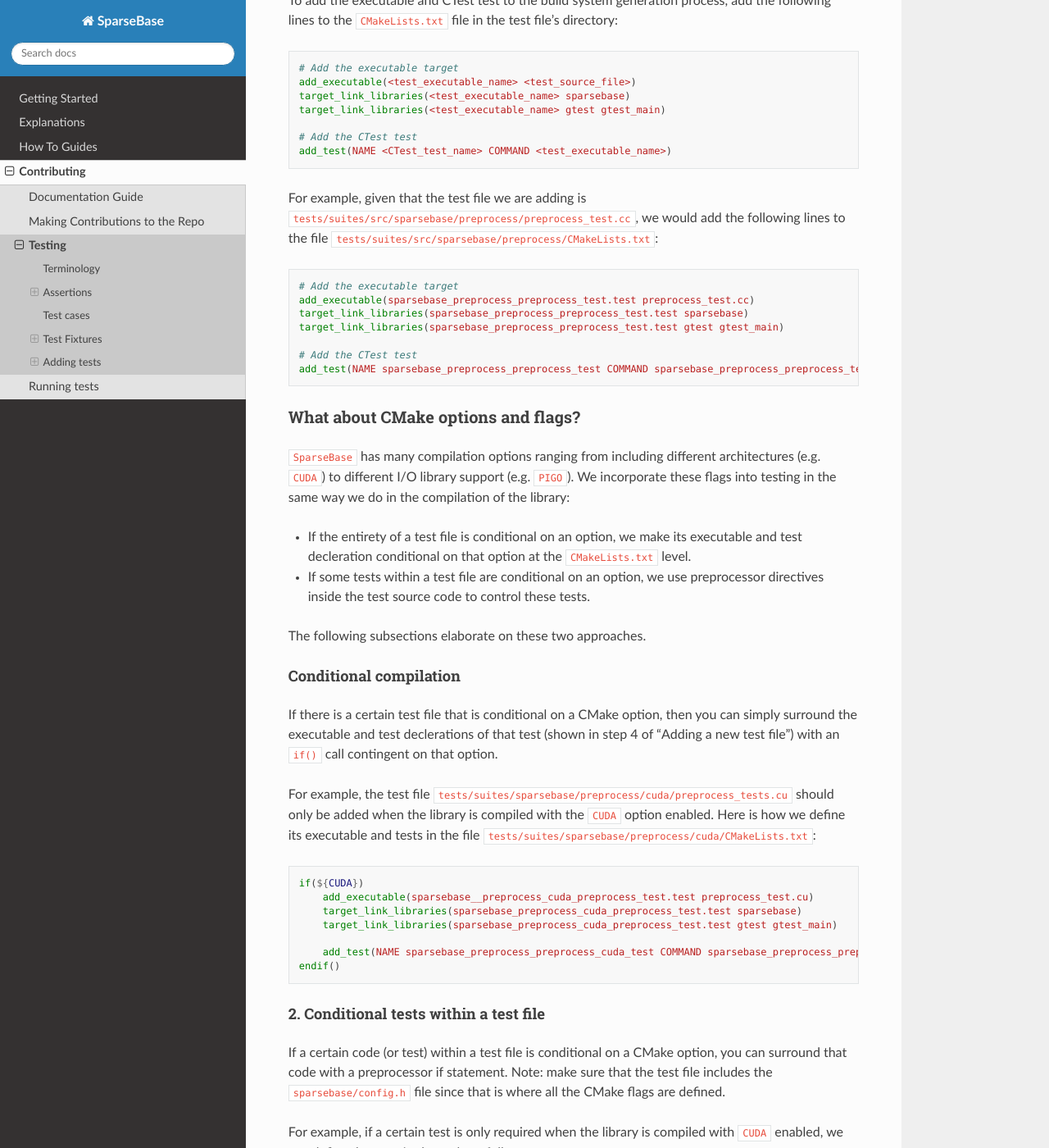
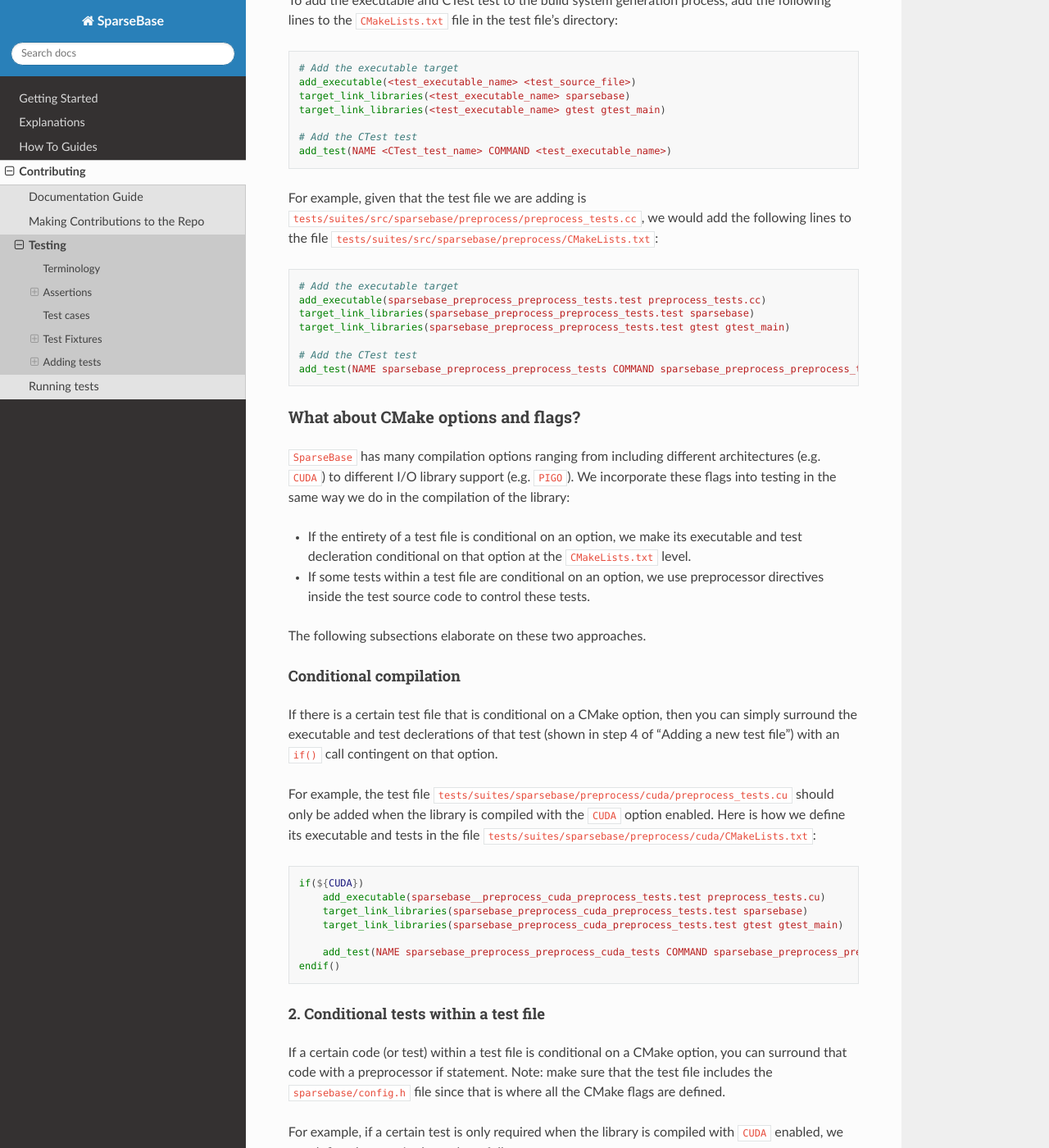
Before and after one commit to sparcityeu/SparseBase, a Sphinx documentation site: the page built from docs/pages/contributing/testing_guide.md, in a window 1280 px wide and 1400 px high, scrolled down 5553 px. Shown: the whole window at 82% size. Built offline with Sphinx 7.4.7 and the Read the Docs theme 2.0.0, drawn with Linux system fonts in a browser that asks for light colours; pages that are not in the unit, such as notebooks, are missing from menus; some of the changed text lies outside the part shown.

Commit message:
Changed test file suffix to '_tests' from '_test'

````diff
--- a/docs/pages/contributing/testing_guide.md
+++ b/docs/pages/contributing/testing_guide.md
@@ -164,9 +164,9 @@
 
 #### 3. Create the tests source file.
 
-The file you create will be located in the test directory determined in step 1. It will have the same name as the source file that it is testing, with the addition of the suffix `_test`.
+The file you create will be located in the test directory determined in step 1. It will have the same name as the source file that it is testing, with the addition of the suffix `_tests`.
 
-For example, if the source file you are testing is `sparsebase/src/sparsebase/preprocess/preprocess.cc`, you will create the file `tests/suites/src/sparsebase/preprocess/preprocess_test.cc`.
+For example, if the source file you are testing is `sparsebase/src/sparsebase/preprocess/preprocess.cc`, you will create the file `tests/suites/src/sparsebase/preprocess/preprocess_tests.cc`.
 
 You must start this file by including the GTest header, the `sparsebase/config.h` header, and then whichever headers you need for the test. For example:
 
@@ -185,7 +185,7 @@
 Your tests will follow these headers.
 #### 4. Add an executable target and a test command to the 'CMakeLists.txt' file in the test file directory.
 
-Each test file will be compiled into an executable target, and each test executable will be added as a CTest test. The name of the CTest test of a test file is its path relative to the `tests/suites` directory, followed by its name, with the file delimiter being the underscore character. The name of the executable of a test file will be the name of its CTest test with the extension `.test`. For instance, the test file `tests/suites/src/sparsebase/preprocess/preprocess_test.cc` will have the CTest test name:
+Each test file will be compiled into an executable target, and each test executable will be added as a CTest test. The name of the CTest test of a test file is its path relative to the `tests/suites` directory, followed by its name, with the file delimiter being the underscore character. The name of the executable of a test file will be the name of its CTest test with the extension `.test`. For instance, the test file `tests/suites/src/sparsebase/preprocess/preprocess_tests.cc` will have the CTest test name:
 
 ```CMake
 sparsebase_preprocess_preprocess_tests
@@ -208,15 +208,15 @@
 add_test(NAME <CTest_test_name> COMMAND <test_executable_name>)
 ```
 
-For example, given that the test file we are adding is `tests/suites/src/sparsebase/preprocess/preprocess_test.cc`, we would add the following lines to the file `tests/suites/src/sparsebase/preprocess/CMakeLists.txt`:
+For example, given that the test file we are adding is `tests/suites/src/sparsebase/preprocess/preprocess_tests.cc`, we would add the following lines to the file `tests/suites/src/sparsebase/preprocess/CMakeLists.txt`:
 ```CMake
 # Add the executable target
-add_executable(sparsebase_preprocess_preprocess_test.test preprocess_test.cc)
-target_link_libraries(sparsebase_preprocess_preprocess_test.test sparsebase)
-target_link_libraries(sparsebase_preprocess_preprocess_test.test gtest gtest_main)
+add_executable(sparsebase_preprocess_preprocess_tests.test preprocess_tests.cc)
+target_link_libraries(sparsebase_preprocess_preprocess_tests.test sparsebase)
+target_link_libraries(sparsebase_preprocess_preprocess_tests.test gtest gtest_main)
 
 # Add the CTest test
-add_test(NAME sparsebase_preprocess_preprocess_test COMMAND sparsebase_preprocess_preprocess_test.test)
+add_test(NAME sparsebase_preprocess_preprocess_tests COMMAND sparsebase_preprocess_preprocess_tests.test)
 ```
 
 ### What about CMake options and flags?
@@ -232,11 +232,11 @@
 For example, the test file `tests/suites/sparsebase/preprocess/cuda/preprocess_tests.cu` should only be added when the library is compiled with the `CUDA` option enabled. Here is how we define its executable and tests in the file `tests/suites/sparsebase/preprocess/cuda/CMakeLists.txt`:
 ```CMake
 if(${CUDA})
-    add_executable(sparsebase__preprocess_cuda_preprocess_test.test preprocess_test.cu)
-    target_link_libraries(sparsebase_preprocess_cuda_preprocess_test.test sparsebase)
-    target_link_libraries(sparsebase_preprocess_cuda_preprocess_test.test gtest gtest_main)
+    add_executable(sparsebase__preprocess_cuda_preprocess_tests.test preprocess_tests.cu)
+    target_link_libraries(sparsebase_preprocess_cuda_preprocess_tests.test sparsebase)
+    target_link_libraries(sparsebase_preprocess_cuda_preprocess_tests.test gtest gtest_main)
 
-    add_test(NAME sparsebase_preprocess_preprocess_cuda_test COMMAND sparsebase_preprocess_preprocess_cuda_test.test)
+    add_test(NAME sparsebase_preprocess_preprocess_cuda_tests COMMAND sparsebase_preprocess_preprocess_cuda_tests.test)
 endif()
 ```
 
````
Also changed, not shown: 6 other files.
